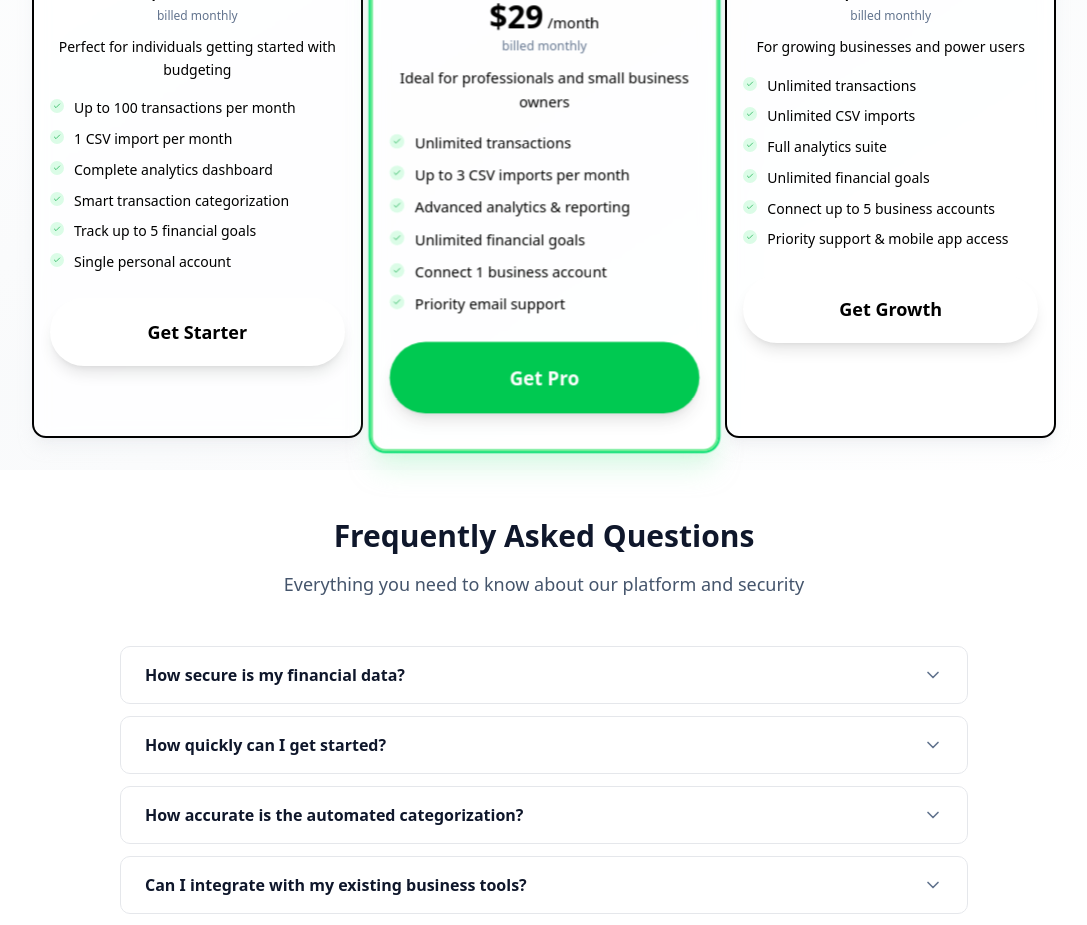
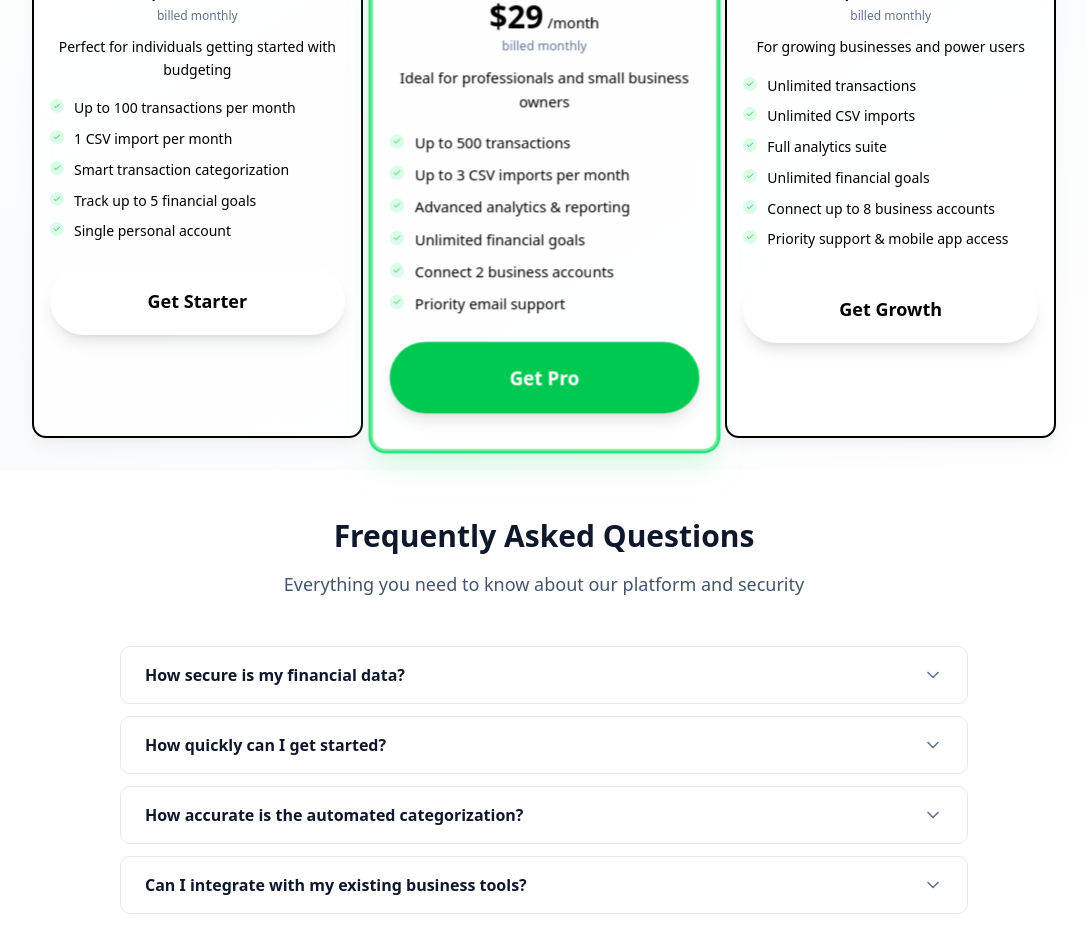
Before and after one commit to mttspss/easybudget, a Next.js app: page / in a window 1280 px wide. Shown: the part 6720-7645 px from the top of the page, without its empty margins (96-1183 px from the left). Built offline with nearby package versions, Linux system fonts and the light colour scheme; no server answers.

Commit message:
docs(pricing): update plan features text on landing page

```diff
--- a/src/app/page.tsx
+++ b/src/app/page.tsx
@@ -146,7 +146,6 @@ export default function LandingPage() {
       features: [
         "Up to 100 transactions per month",
         "1 CSV import per month",
-        "Complete analytics dashboard",
         "Smart transaction categorization",
         "Track up to 5 financial goals",
         "Single personal account"
@@ -163,11 +162,11 @@ export default function LandingPage() {
       highlight: "Professional",
       popular: true,
       features: [
-        "Unlimited transactions",
+        "Up to 500 transactions",
         "Up to 3 CSV imports per month",
         "Advanced analytics & reporting",
         "Unlimited financial goals",
-        "Connect 1 business account",
+        "Connect 2 business accounts",
         "Priority email support"
       ],
       cta: isCreatingCheckout === 'pro' ? "Processing..." : "Get Pro",
@@ -185,7 +184,7 @@ export default function LandingPage() {
         "Unlimited CSV imports",
         "Full analytics suite",
         "Unlimited financial goals",
-        "Connect up to 5 business accounts",
+        "Connect up to 8 business accounts",
         "Priority support & mobile app access"
       ],
       cta: isCreatingCheckout === 'growth' ? "Processing..." : "Get Growth",
```
